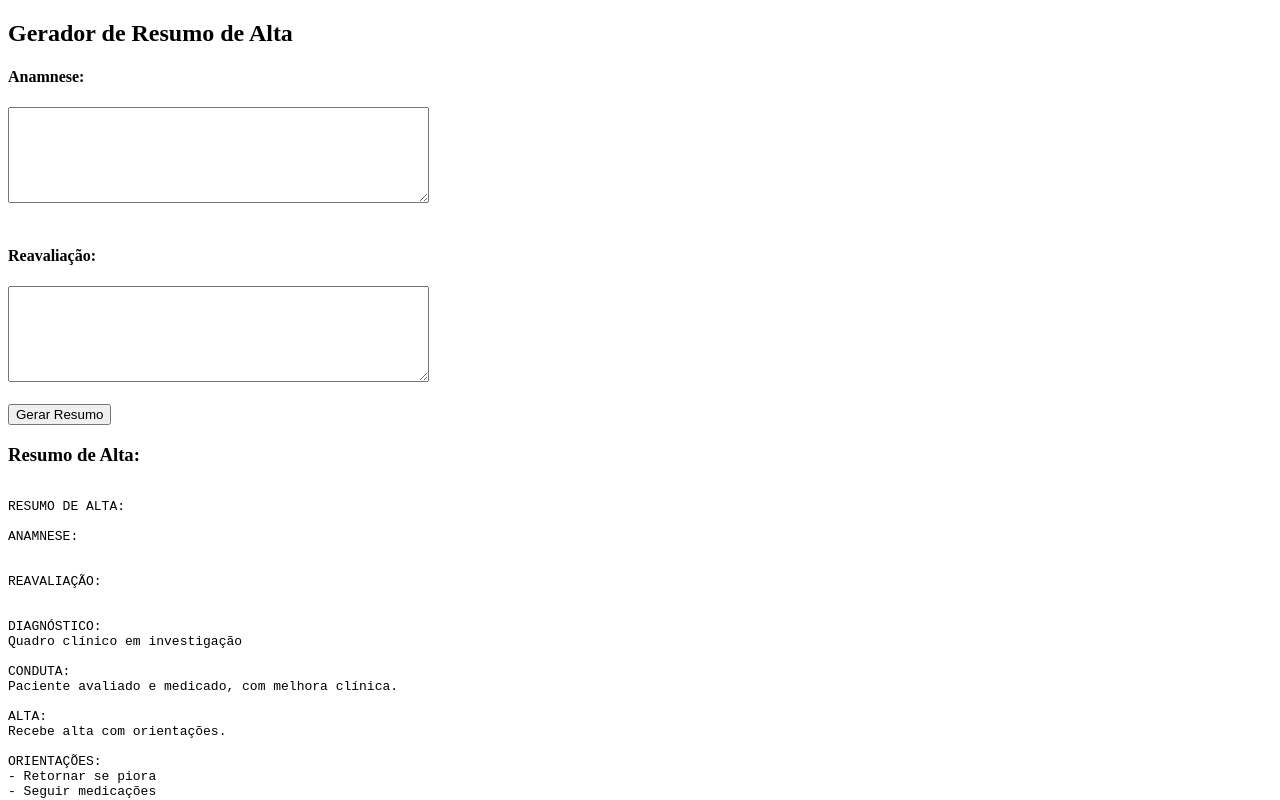
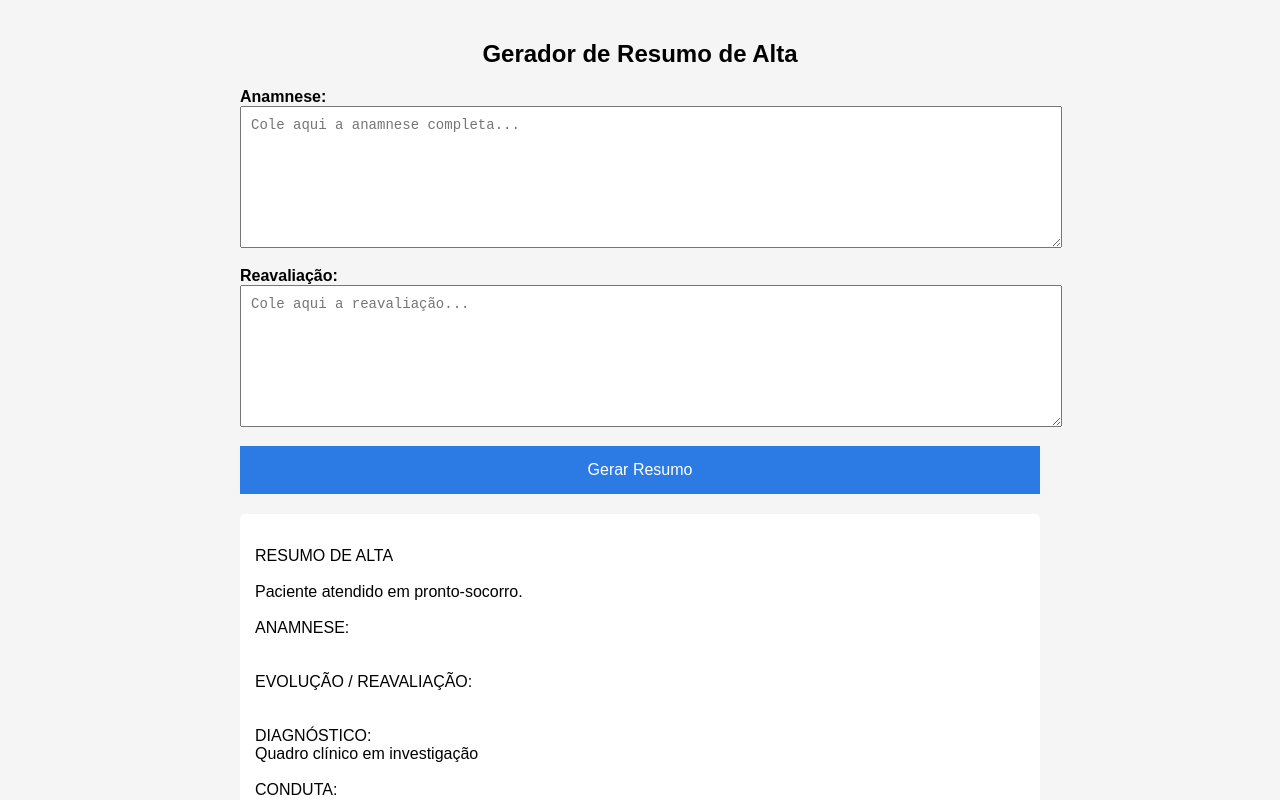
Before and after one commit to edll15/facilitar, a plain HTML site: page index.html in a window 1280 px wide. Both pictures are taken after a click on the button "Gerar Resumo". Shown: the top 800 px of the page. Drawn offline with Linux system fonts and the light colour scheme.

Commit message:
Update title and enhance summary generator layout

```diff
--- a/index.html
+++ b/index.html
@@ -1,22 +1,67 @@
 <!DOCTYPE html>
 <html>
 <head>
-  <title>Resumo de Alta Inteligente</title>
+  <title>Gerador de Resumo de Alta</title>
+
+  <style>
+    body {
+      font-family: Arial;
+      max-width: 800px;
+      margin: auto;
+      padding: 20px;
+      background-color: #f5f5f5;
+    }
+
+    h2 {
+      text-align: center;
+    }
+
+    textarea {
+      width: 100%;
+      height: 120px;
+      margin-bottom: 15px;
+      padding: 10px;
+      font-size: 14px;
+    }
+
+    button {
+      width: 100%;
+      padding: 15px;
+      font-size: 16px;
+      background-color: #2c7be5;
+      color: white;
+      border: none;
+      cursor: pointer;
+    }
+
+    button:hover {
+      background-color: #1a5fd0;
+    }
+
+    #resultado {
+      background: white;
+      padding: 15px;
+      margin-top: 20px;
+      white-space: pre-wrap;
+      border-radius: 5px;
+    }
+  </style>
+
 </head>
+
 <body>
 
 <h2>Gerador de Resumo de Alta</h2>
 
-<h4>Anamnese:</h4>
-<textarea id="anamnese" rows="6" cols="50"></textarea><br><br>
+<label><strong>Anamnese:</strong></label>
+<textarea id="anamnese" placeholder="Cole aqui a anamnese completa..."></textarea>
 
-<h4>Reavaliação:</h4>
-<textarea id="reavaliacao" rows="6" cols="50"></textarea><br><br>
+<label><strong>Reavaliação:</strong></label>
+<textarea id="reavaliacao" placeholder="Cole aqui a reavaliação..."></textarea>
 
 <button onclick="gerarResumo()">Gerar Resumo</button>
 
-<h3>Resumo de Alta:</h3>
-<pre id="resultado"></pre>
+<div id="resultado"></div>
 
 <script>
 function gerarResumo() {
@@ -24,36 +69,43 @@ function gerarResumo() {
   const reavaliacao = document.getElementById("reavaliacao").value;
 
   function extrairDiagnostico(texto) {
-    const palavras = texto.toLowerCase();
-    if (palavras.includes("pneumonia")) return "Quadro compatível com pneumonia";
-    if (palavras.includes("lombalgia")) return "Lombalgia";
-    if (palavras.includes("cefaleia")) return "Cefaleia";
+    const t = texto.toLowerCase();
+
+    if (t.includes("pneumonia")) return "Pneumonia";
+    if (t.includes("lombalgia")) return "Lombalgia";
+    if (t.includes("cefaleia")) return "Cefaleia";
+    if (t.includes("infecção urinária")) return "Infecção do trato urinário";
+    if (t.includes("ivas")) return "Infecção de vias aéreas superiores";
+
     return "Quadro clínico em investigação";
   }
 
   const diagnostico = extrairDiagnostico(anamnese + " " + reavaliacao);
 
   const resumo = `
-RESUMO DE ALTA:
+RESUMO DE ALTA
+
+Paciente atendido em pronto-socorro.
 
 ANAMNESE:
 ${anamnese}
 
-REAVALIAÇÃO:
+EVOLUÇÃO / REAVALIAÇÃO:
 ${reavaliacao}
 
 DIAGNÓSTICO:
 ${diagnostico}
 
 CONDUTA:
-Paciente avaliado e medicado, com melhora clínica.
+Paciente avaliado, medicado conforme necessidade, com melhora clínica durante observação.
 
 ALTA:
-Recebe alta com orientações.
+Recebe alta em bom estado geral.
 
 ORIENTAÇÕES:
-- Retornar se piora
-- Seguir medicações
+- Retornar em caso de piora
+- Seguir uso correto das medicações
+- Procurar acompanhamento ambulatorial
 `;
 
   document.getElementById("resultado").innerText = resumo;
```
